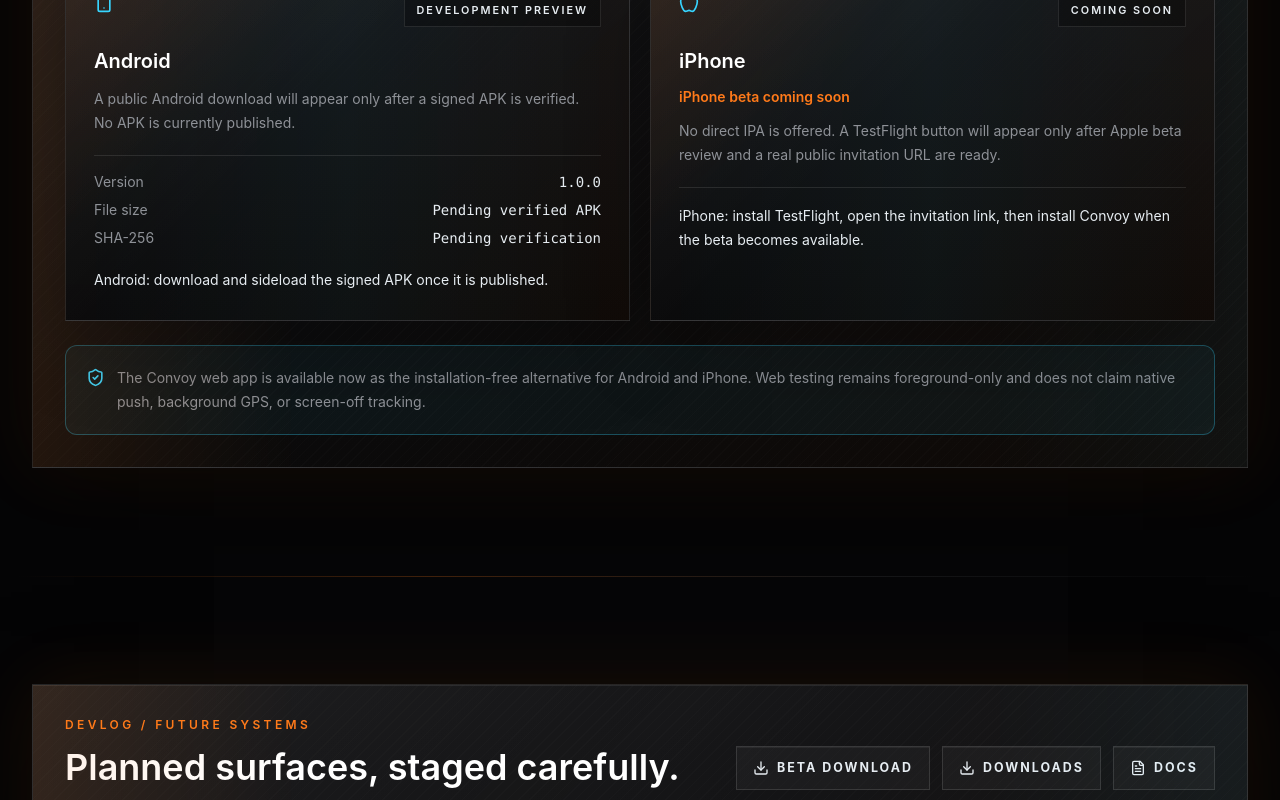
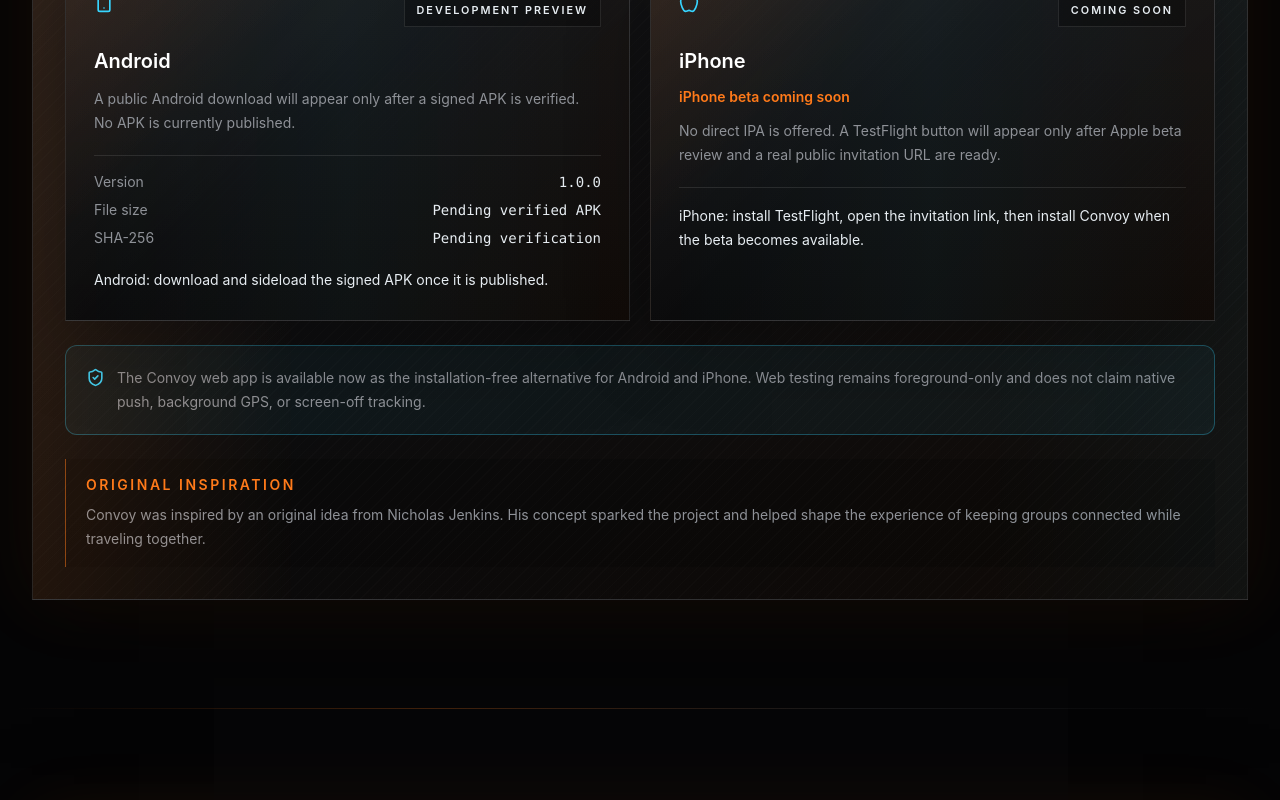
Before and after one commit to kcxrhea-bit/kcxlabs-site, a React (Vite) app: page / in a window 1280 px wide. Shown: the part 6834-7634 px from the top of the page. Built offline with nearby package versions, Linux system fonts and the light colour scheme; no server answers.

Commit message:
feat: add Nicholas Jenkins Convoy acknowledgement

```diff
--- a/src/components/sections/ConvoyBetaSection.tsx
+++ b/src/components/sections/ConvoyBetaSection.tsx
@@ -232,6 +232,11 @@
             claim to native push notifications, background GPS, or screen-off tracking.
           </p>
         </div>
+
+        <div className="mt-6 border-l border-kcx-orange/50 bg-black/20 px-5 py-4">
+          <h4 className="text-sm font-semibold uppercase tracking-[0.18em] text-kcx-orange">Original Inspiration</h4>
+          <p className="mt-2 text-sm leading-6 text-kcx-ash">Convoy was inspired by an original idea from Nicholas Jenkins. His concept sparked the project and helped shape the experience of keeping groups connected while traveling together.</p>
+        </div>
       </article>
     </section>
   );
--- a/src/components/sections/ConvoyDownloadsSection.tsx
+++ b/src/components/sections/ConvoyDownloadsSection.tsx
@@ -69,6 +69,11 @@
           <ShieldCheck size={19} className="mt-0.5 shrink-0 text-kcx-cyan" aria-hidden="true" />
           <p className="text-sm leading-6 text-kcx-ash">The Convoy web app is available now as the installation-free alternative for Android and iPhone. Web testing remains foreground-only and does not claim native push, background GPS, or screen-off tracking.</p>
         </div>
+
+        <div className="mt-6 border-l border-kcx-orange/50 bg-black/20 px-5 py-4">
+          <h4 className="text-sm font-semibold uppercase tracking-[0.18em] text-kcx-orange">Original Inspiration</h4>
+          <p className="mt-2 text-sm leading-6 text-kcx-ash">Convoy was inspired by an original idea from Nicholas Jenkins. His concept sparked the project and helped shape the experience of keeping groups connected while traveling together.</p>
+        </div>
       </article>
     </section>
   );
```
Also changed, not shown: 2 other files (tests, documents, lock files or other folders).
